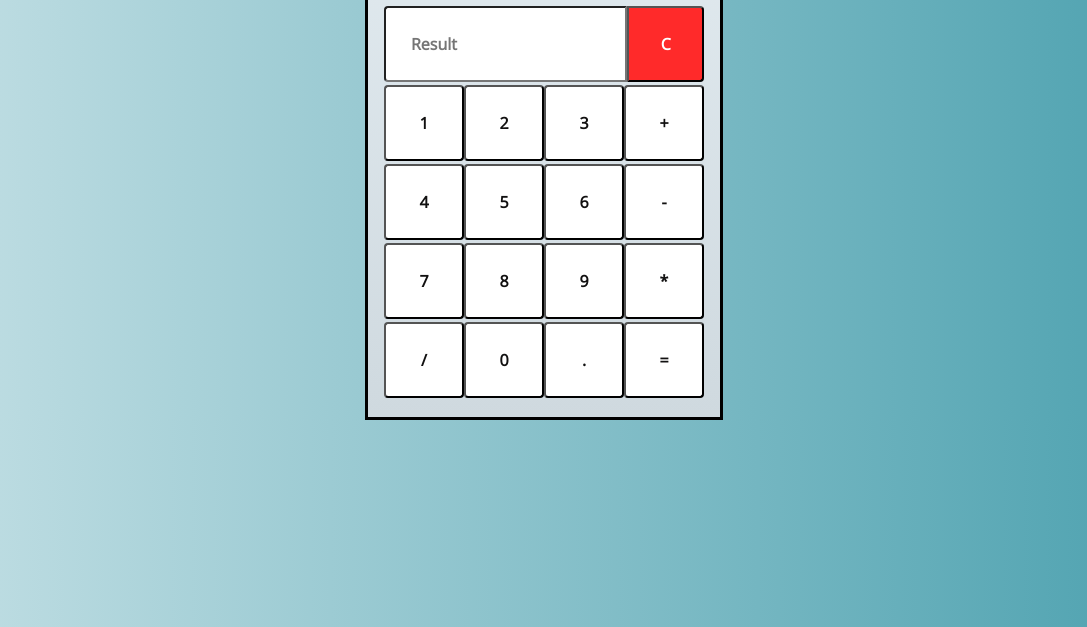
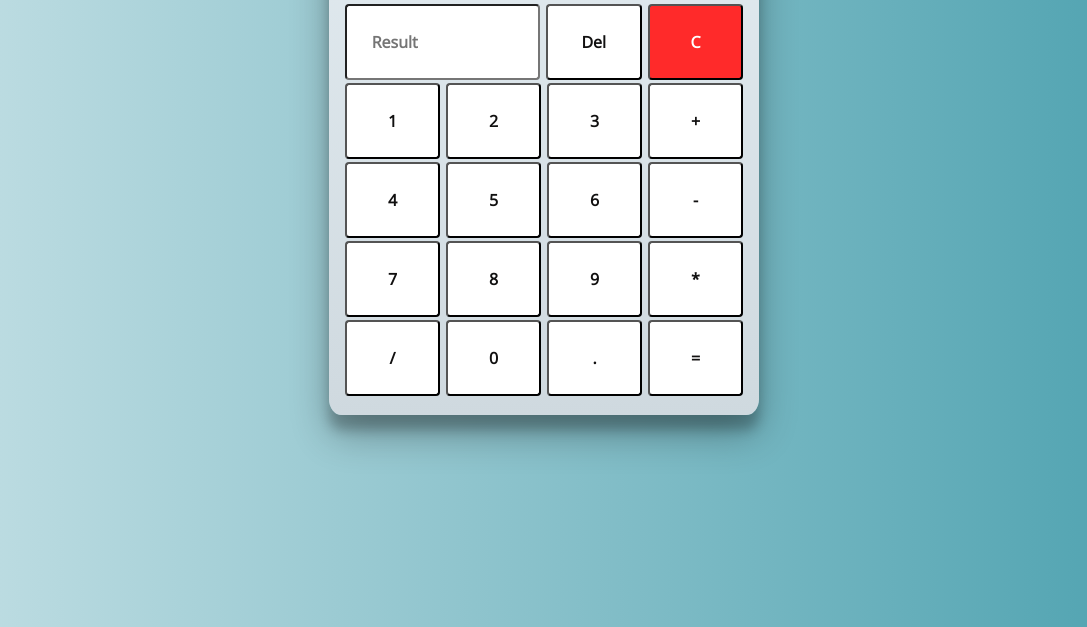
Before and after one commit to armandupe/vue-calculator, a plain HTML site: page index.html in a window 1280 px wide. Shown: the part 173-800 px from the top of the page, without its empty margins (96-1183 px from the left). Drawn offline with nearby package versions, Linux system fonts and the light colour scheme.

Commit message:
fixes and add del button

```diff
--- a/dark.css
+++ b/dark.css
@@ -21,7 +21,8 @@
   }
 
   .calculator {
-    border: 3px solid;
+    border-radius: 3%;
+    box-shadow: 0 19px 38px rgba(190, 186, 186, 0.3), 0 15px 12px rgba(190, 185, 185, 0.22);
     margin-top: 4rem;
     padding: 1rem;
     background-image: -webkit-gradient(linear, left bottom, left top, from(#cfd9df), to(#e2ebf0));
@@ -39,7 +40,7 @@
     color: rgb(255, 255, 255);
     font-size: 1em;
     cursor: pointer;
-    width: 25%;
+    width: 24%;
     background-color: rgb(47, 51, 50);
     outline: none;
     border-radius: 4px;
@@ -57,26 +58,16 @@
   }
 
   .calculator_input.result {
-    -webkit-box-flex: 13;
-        -ms-flex-positive: 13;
-            flex-grow: 13;
-    border-radius: 0;
-    border-top-left-radius: 4px;
-    border-bottom-left-radius: 4px;
+    flex-basis: 49%;
   }
 
   .calculator_input.result:hover {
     background-color: rgb(160, 160, 160);
   }
 
+  .calculator_input.remove,
   .calculator_input.clear {
-    -webkit-box-flex: 1;
-        -ms-flex-positive: 1;
-            flex-grow: 1;
-    width: auto;
-    border-radius: 0;
-    border-top-right-radius: 4px;
-    border-bottom-right-radius: 4px;
+    flex-basis: 24%;
   }
 
   .result {
@@ -112,14 +103,9 @@
     background: #fff;
   }
 
-  .top-buttons__button:not(:first-child):hover {
-    -webkit-box-shadow: 0 0 5px 5px #fff;
-            box-shadow: 0 0 5px 5px #fff;
-  }
-
   .top-buttons__button:hover {
-    -webkit-box-shadow: 0 0 5px 5px;
-            box-shadow: 0 0 5px 5px;
+    -webkit-box-shadow: 0 0 10px 1px #000;
+            box-shadow: 0 0 10px 1px #000;
    }
 
    .top-buttons__button:hover .fa-github,
--- a/index.html
+++ b/index.html
@@ -22,6 +22,7 @@
       </div>
       <div class="first-row row">
         <input class="calculator_input result" type="text" name="result" id="result" value="" placeholder="Result" readonly>
+        <input class="calculator_input remove" value="Del" type="button" @click="removeSymbol()">
         <input class="calculator_input clear" type="button" value="C" @click="clearScreen()">
       </div>
       <div class="row">
--- a/light.css
+++ b/light.css
@@ -24,8 +24,9 @@
   }
 
   .calculator {
+      border-radius: 3%;
+      box-shadow: 0 19px 38px rgba(0,0,0,0.30), 0 15px 12px rgba(0,0,0,0.22);
       margin-top: 4rem;
-      border: 3px solid;
       padding: 1rem;
       background-image: -webkit-gradient(linear, left bottom, left top, from(#cfd9df), to(#e2ebf0));
       background-image: -o-linear-gradient(bottom, #cfd9df 0%, #e2ebf0 100%);
@@ -43,7 +44,7 @@
     color: rgb(17, 16, 16);
     font-size: 1em;
     cursor: pointer;
-    width: 25%;
+    width: 24%;
     background-color: #fff;
     outline: none;
     border-radius: 4px;
@@ -61,26 +62,16 @@
   }
 
   .calculator_input.result {
-    -webkit-box-flex: 13;
-        -ms-flex-positive: 13;
-            flex-grow: 13;
-    border-radius: 0;
-    border-top-left-radius: 4px;
-    border-bottom-left-radius: 4px;
+    flex-basis: 49%;
   }
 
   .calculator_input.result:hover {
     background-color: rgb(228, 224, 224);
   }
 
+  .calculator_input.remove,
   .calculator_input.clear {
-    -webkit-box-flex: 1;
-        -ms-flex-positive: 1;
-            flex-grow: 1;
-    width: auto;
-    border-radius: 0;
-    border-top-right-radius: 4px;
-    border-bottom-right-radius: 4px;
+    flex-basis: 24%;
   }
 
   .result {
@@ -112,8 +103,8 @@
   }
 
   .top-buttons__button:hover {
-      -webkit-box-shadow: 0 0 5px 5px;
-              box-shadow: 0 0 5px 5px;
+      -webkit-box-shadow: 0 0 10px 1px #000;
+              box-shadow: 0 0 10px 1px #000;
   }
 
   .top-buttons__button:hover .fa-github,
--- a/script.js
+++ b/script.js
@@ -35,6 +35,9 @@ new Vue({
         result() {
             result.value = eval(result.value);
         },
+        removeSymbol() {
+            result.value = result.value.slice(0, -1);
+        },
         switchTheme() {
             const darkMode = document.getElementById("dark-mode");
             const theme = document.getElementById("theme");
```
